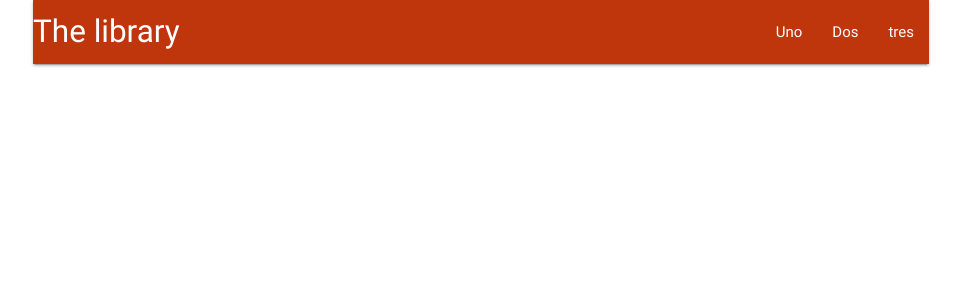
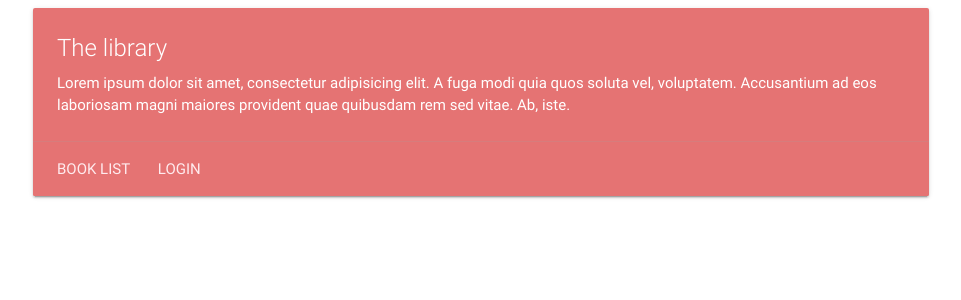
Before and after one commit to meialbiol/python-library, a Django app: page / in a window 1280 px wide. Shown: the top 300 px of the page, without its empty margins (159-1120 px from the left). Run offline with Django 3.2, Linux system fonts and the light colour scheme.

Commit message:
añadidos estilos indice

```diff
--- a/library/templates/library/index.html
+++ b/library/templates/library/index.html
@@ -1 +1,31 @@
-{% extends "library/base.html" %}
+{% load static %}
+<html>
+<head>
+    <meta charset="UTF-8">
+    <meta name="viewport"
+          content="width=device-width, user-scalable=no, initial-scale=1.0, maximum-scale=1.0, minimum-scale=1.0">
+    <meta http-equiv="X-UA-Compatible" content="ie=edge">
+    <title>Document</title>
+    <link rel="stylesheet" type="text/css" href="{% static 'library/materialize/css/materialize.min.css' %}" />
+</head>
+<body>
+<div class="container">
+    <div class="row">
+        <div class="col s12 m12">
+          <div class="card red lighten-2">
+            <div class="card-content white-text">
+              <span class="card-title">The library</span>
+              <p>Lorem ipsum dolor sit amet, consectetur adipisicing elit. A fuga modi quia quos soluta vel, voluptatem. Accusantium ad eos laboriosam magni maiores provident quae quibusdam rem sed vitae. Ab, iste.</p>
+            </div>
+            <div class="card-action">
+              <a href="#" class="red-text text-lighten-5">BOOK LIST</a>
+              <a href="#" class="red-text text-lighten-5">LOGIN</a>
+            </div>
+          </div>
+        </div>
+      </div>
+</div>
+
+<script type="text/javascript" src="{% static 'library/materialize/js/materialize.min.js' %}"></script>
+</body>
+</html>
```
